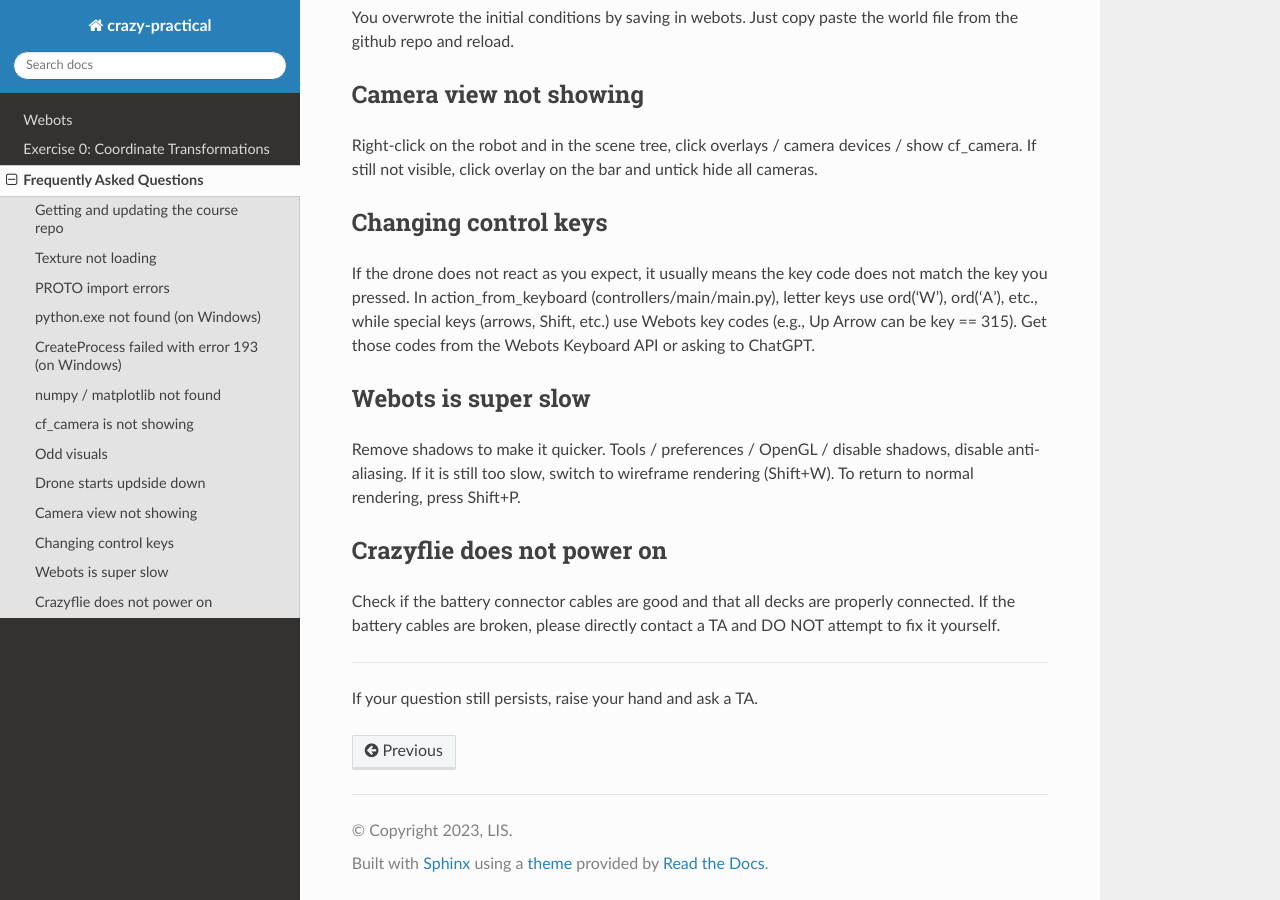
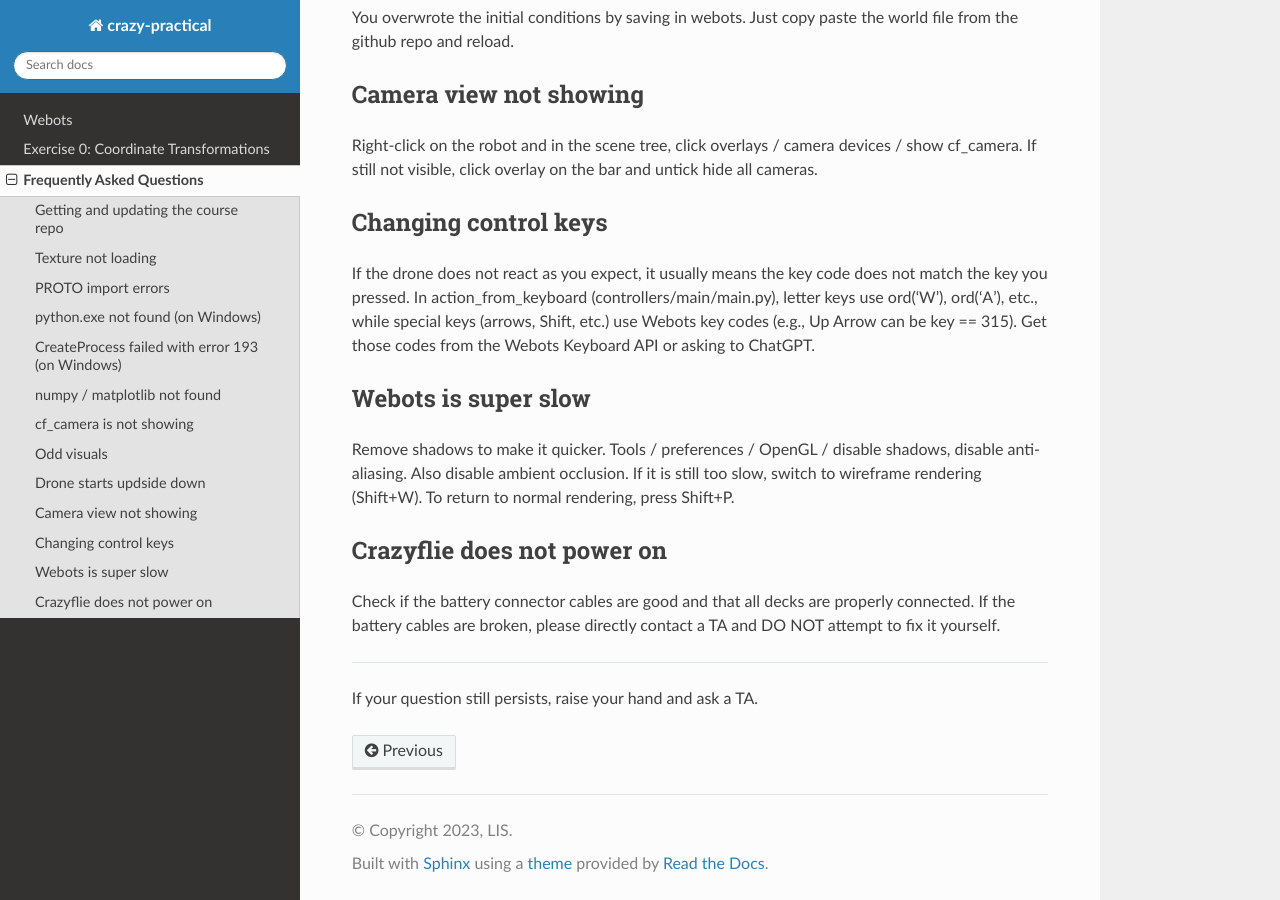
Before and after one commit to lis-epfl/micro-502, a Sphinx documentation site: the page built from docs/faq/faq.rst, in a window 1280 px wide and 900 px high, scrolled down 1793 px. Built offline with Sphinx 7.4.7 and the Read the Docs theme 3.1.0, drawn with Linux system fonts in a browser that asks for light colours.

Commit message:
update faq

```diff
--- a/docs/faq/faq.rst
+++ b/docs/faq/faq.rst
@@ -63,8 +63,7 @@ If the drone does not react as you expect, it usually means the key code does no
 
 Webots is super slow
 -------------
-Remove shadows to make it quicker. Tools / preferences / OpenGL / disable shadows, disable anti-aliasing.
-If it is still too slow, switch to wireframe rendering (Shift+W). To return to normal rendering, press Shift+P.
+Remove shadows to make it quicker. Tools / preferences / OpenGL / disable shadows, disable anti-aliasing. Also disable ambient occlusion. If it is still too slow, switch to wireframe rendering (Shift+W). To return to normal rendering, press Shift+P.
 
 Crazyflie does not power on
 ----------------------------
```
